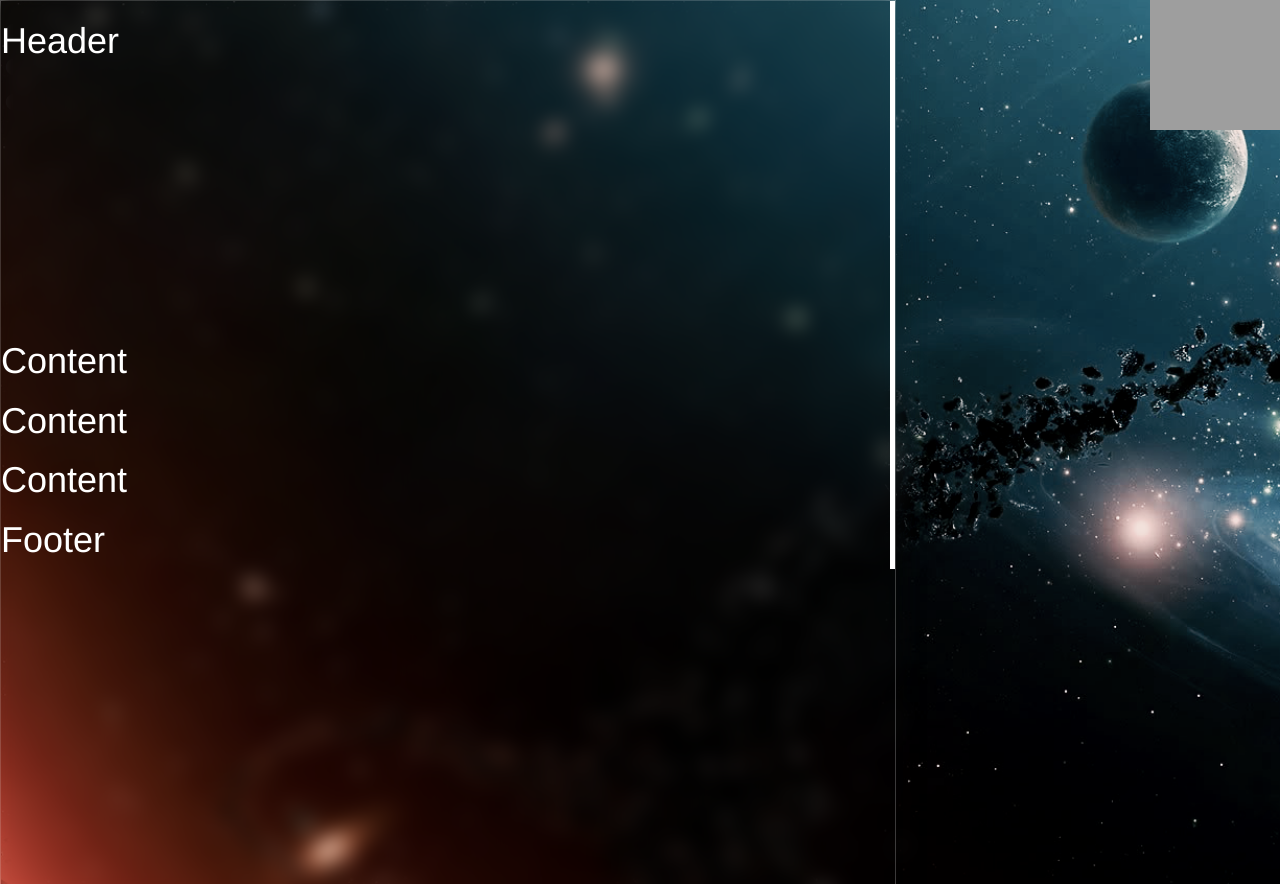
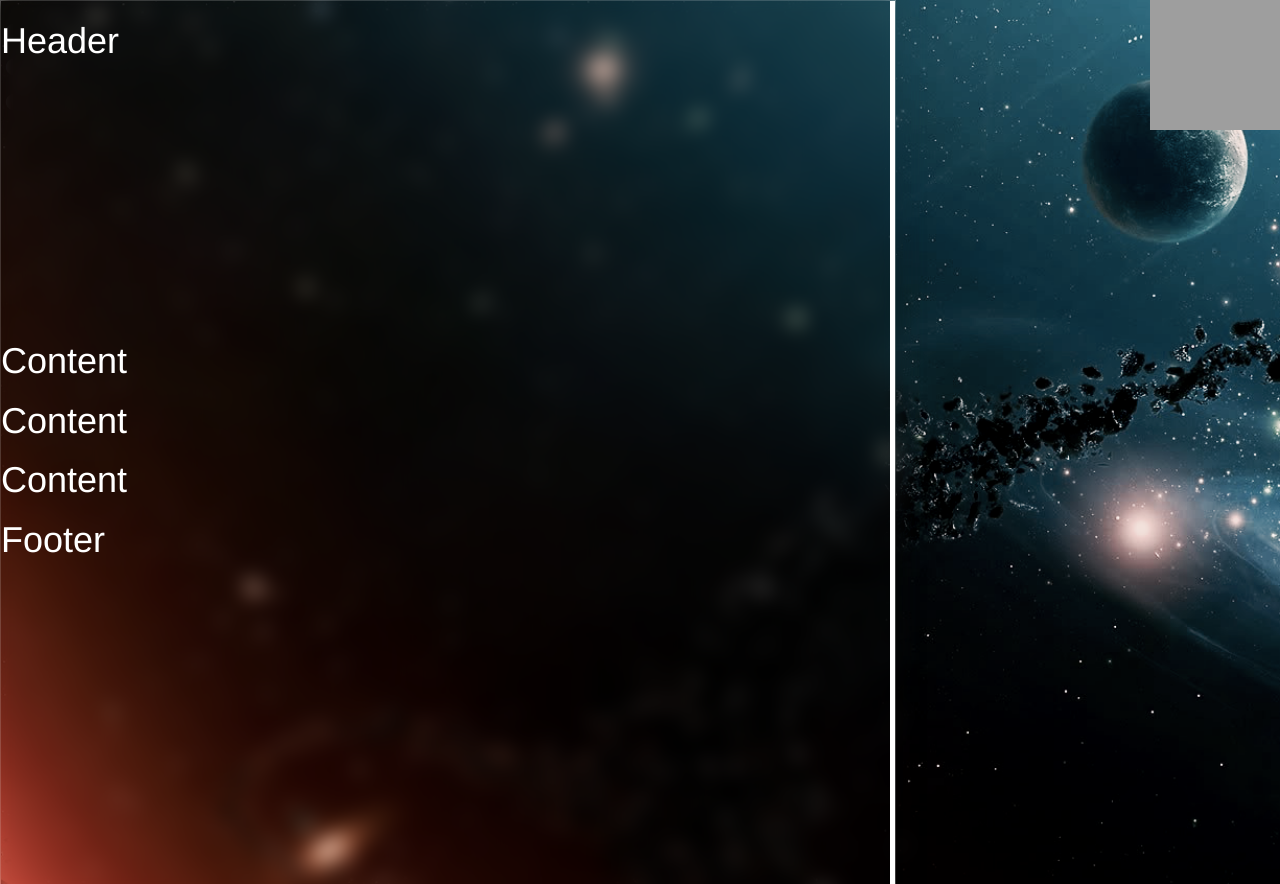
Before and after one commit to AlexChaseJones/projectApp1, a PHP site: page / in a window 1280 px wide. Run offline with PHP 8.4, Linux system fonts and the light colour scheme; grey boxes are pictures that could not be loaded.

Commit message:
container is now 100% height

```diff
--- a/css/style.css
+++ b/css/style.css
@@ -12,6 +12,7 @@ body,html{
 	margin-right: 0px;
 	margin-left: 0px;
 	width: 100%;
+	height: 100%
 }
 #absoluteContainer {
 	width: 100%;
```
